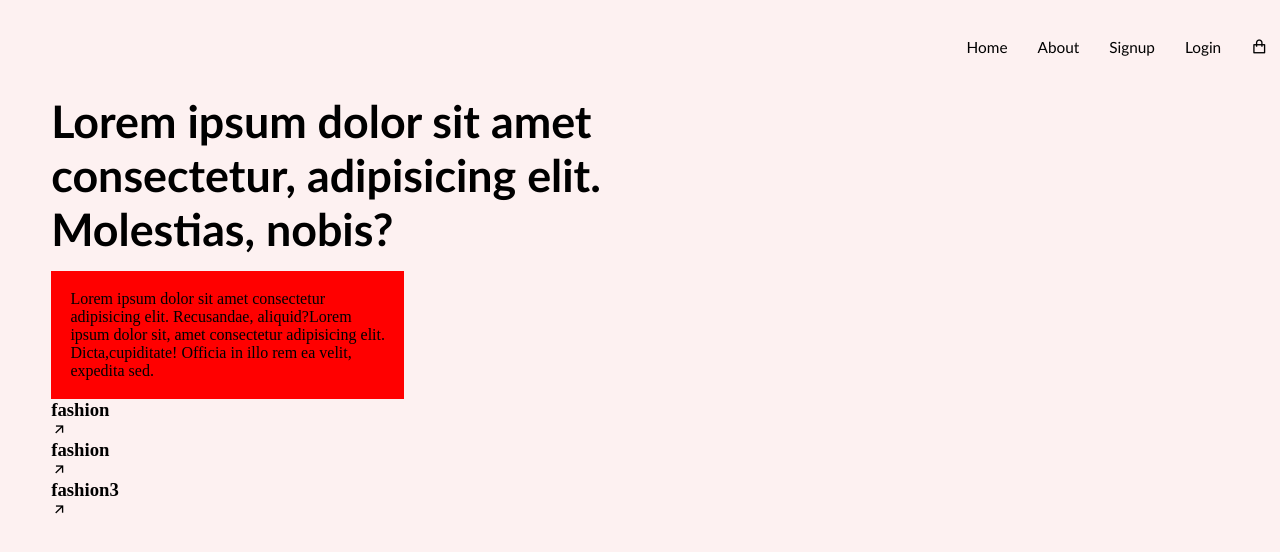
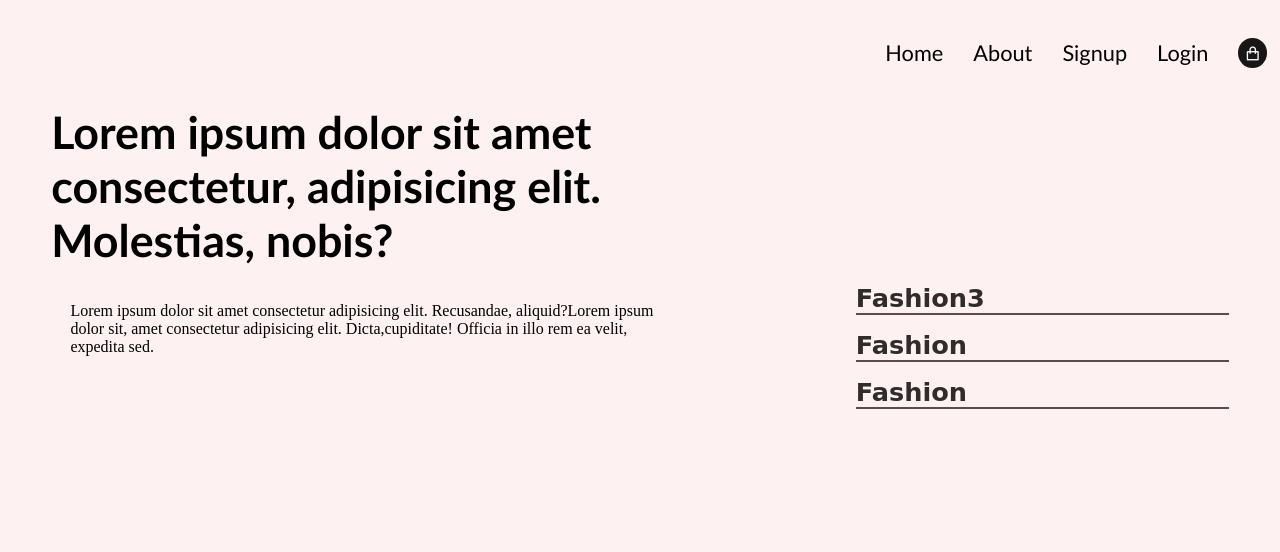
Before and after one commit to heyiamkrishna/Jacket-Shop-Project, a plain HTML site: page index.html in a window 1280 px wide. Drawn offline with nearby package versions, Linux system fonts and the light colour scheme.

Commit message:
adding some  animation

```diff
--- a/style.css
+++ b/style.css
@@ -15,6 +15,7 @@ body {
 #nav {
     margin-top: 2vw;
     padding: 1vw;
+    align-items: center;
 }
 
 #nav ul {
@@ -22,6 +23,7 @@ body {
     /* background-color: green; */
 
     justify-content: flex-end;
+    align-items: center;
 }
 
 li {
@@ -31,25 +33,83 @@ li {
     margin-right: 30px;
     font-weight: 500;
     font-family: 'Gill Sans', 'Gill Sans MT', Calibri, 'Trebuchet MS', sans-serif;
-    font-size: 1.2vw;
+    font-size: 1.7vw;
+    align-items: center;
 }
 
-#center{
+.nav-icon {
+    padding: auto;
+    background-color: #181616;
+    color: white;
+    padding: 0.5vw;
+    border-radius: 50%;
+}
+
+#center {
     margin: 1.9vw 4vw;
 
 }
-#center h4{
+
+#center h4 {
     font-size: 3.5vw;
     font-family: 'Gill Sans', 'Gill Sans MT', Calibri, 'Trebuchet MS', sans-serif;
 
 
-    }
-#center-in{
+}
+
+#center-in {
     margin-top: 1.2vw;
-    }
-#center-in p{
+    display: flex;
+}
+
+.center-left-p {
     padding: 1.5vw;
-width: 30%;
-background-color: red;
+    width: 80%;
+    /* background-color: red; */
 
 }
+
+#center-right {
+    display: flex;
+    /* background-color: blue; */
+    width: 50%;
+    flex-direction: column-reverse;
+    align-items: end;
+}
+
+.elem1,
+.elem2,
+.elem3 {
+    display: flex;
+    justify-content: space-between;
+    align-items: center;
+    width: 100%;
+    text-transform: capitalize;
+    border-bottom: 2px solid rgb(92, 76, 76);
+    margin-bottom: 1.2vw;
+
+}
+
+h3 {
+    font-size: 2vw;
+    font-family: cursive;
+    color: rgb(48, 44, 44);
+}
+
+
+.elem1 i,
+.elem2 i,
+.elem3 i{
+    font-size: 2vw;
+    opacity: 0;
+}
+
+.elem1 i:hover{
+    opacity: 1;
+}
+.elem2 i:hover{
+    opacity: 1;
+}
+.elem3 i:hover{
+    opacity: 1;
+}
```
